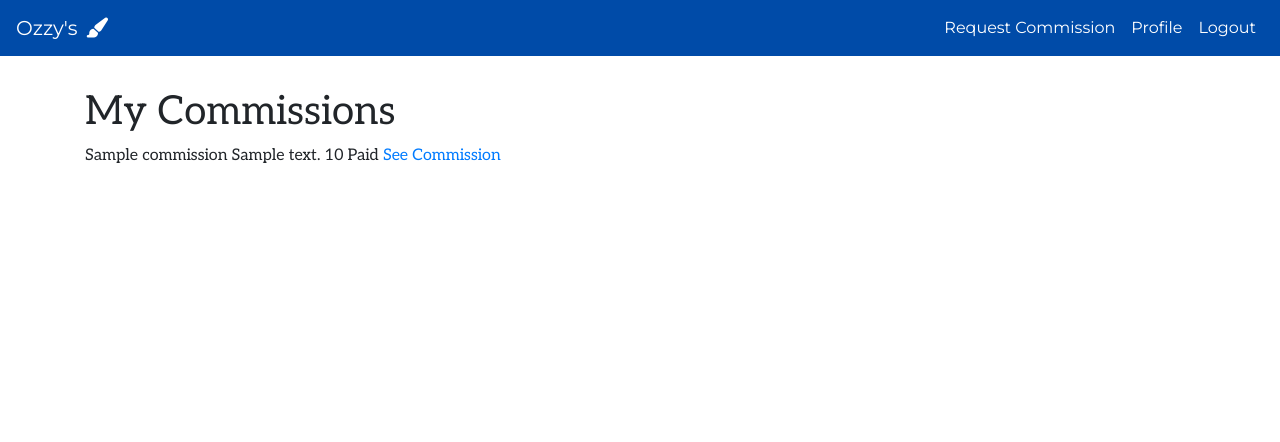
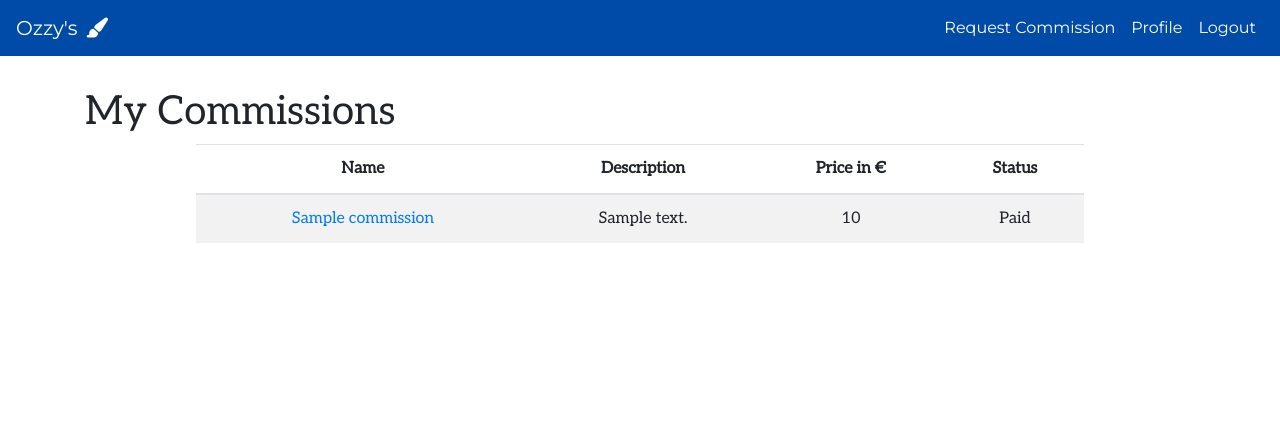
Before and after one commit to seakonn/milestone-four, a Django app: page /accounts/profile/ in a window 1280 px wide. Shown: the top 442 px of the page. Run offline with Django 3.2, Linux system fonts and the light colour scheme; a user stored in the database is signed in; tables that the repository leaves empty hold one stand-in row (values such as "Sample post"); some libraries are stand-ins or nearby versions.

Commit message:
Added table to profile page

```diff
--- a/accounts/templates/profile.html
+++ b/accounts/templates/profile.html
@@ -16,29 +16,41 @@ My Commissions
 
 {% block content %}
 
-    {% for commission in commissions %}
-
-        <p>
-        <span> {{ commission.name }} </span>
-        <span> {{ commission.description }} </span>
-        <span> {{ commission.type.price }} </span>
-        {% if commission.paid %}
-        <span> Paid </span>
-        {% else %}
-        <span> Unpaid </span>
-        {% endif %}
-
-        <span> <span><a href="{% url 'commission' commission.id %}">See Commission</a></span> </span>
-
-        </p>
 
 
+<table class="table table-striped text-center price-table">
+    <thead>
+        <tr>
+            <th scope="col">Name</th>
+            <th scope="col">Description</th>
+            <th scope="col">Price in €</th>
+            <th scope="col">Status</th>
+        </tr>
+    </thead>
+
+    <tbody>
+    {% for commission in commissions %}
+    <tr>
+        <td> <a href="{% url 'commission' commission.id %}">{{ commission.name }}</a> </td>
+        <td> {{ commission.description }} </td>
+        <td> {{ commission.type.price }} </td>
+        {% if commission.paid %}
+        <td> Paid </td>
+        {% else %}
+        <td> Unpaid </td>
+        {% endif %}
+    </tr>
     {% endfor %}
 
-    {% if not commissions %}
-    <p>You haven't commissioned anything yet!</p>
+    </tbody>
+</table>
 
-    <p><a href="{% url 'request_commission' %}">Request one here</a></p>
-    {% endif %}
+{% if not commissions %}
+
+<p>You haven't commissioned anything yet!</p>
+
+<p><a href="{% url 'request_commission' %}">Request one here</a></p>
+
+{% endif %}
 
 {% endblock %}
```
